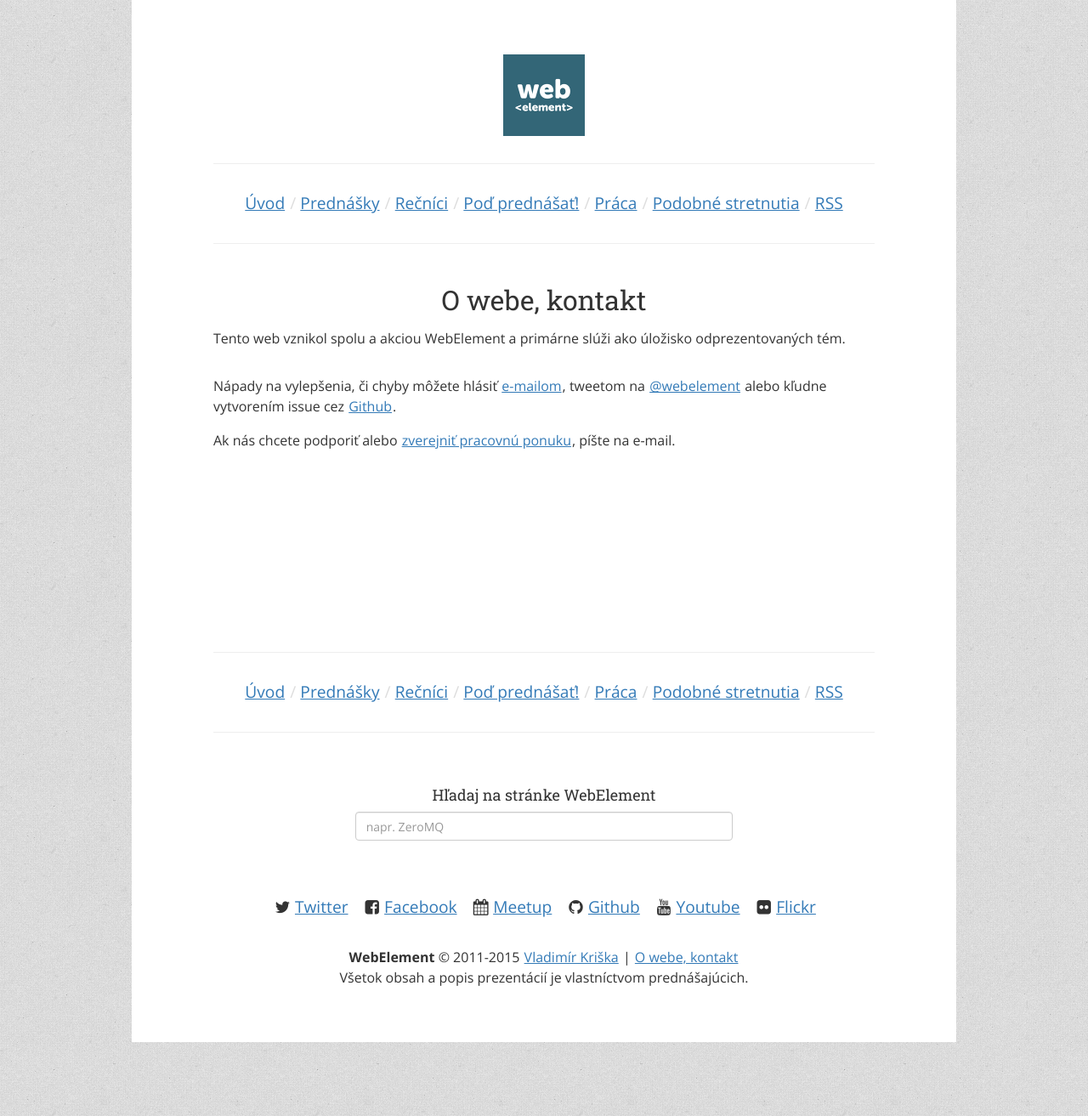
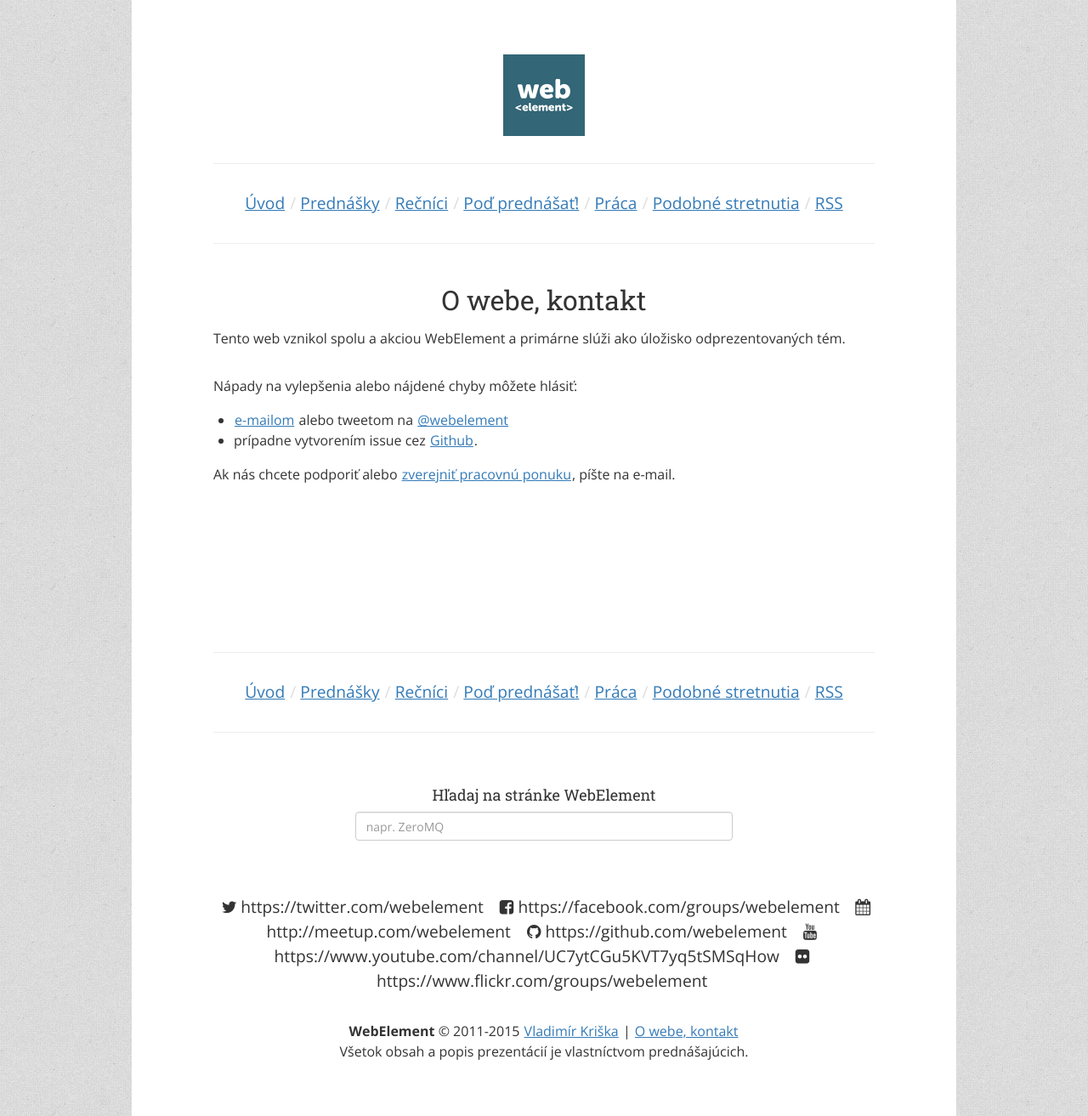
Before and after one commit to ujovlado/webelement-sk, a Jekyll site: the page built from o.md, in a window 1280 px wide. Shown: the whole page at 85% size. Built offline with Jekyll 4.4.1, drawn with Linux system fonts in a browser that asks for light colours.

Commit message:
Improved about page, config

```diff
--- a/_config.yml
+++ b/_config.yml
@@ -6,13 +6,21 @@
 baseurl: ""
 url: "http://webelement.sk"
 
-links:
+anchors:
   github: '<a href="https://github.com/webelement" target="_blank">Github</a>'
   twitter: '<a href="https://twitter.com/webelement" target="_blank">Twitter</a>'
   facebook: '<a href="https://facebook.com/groups/webelement" target="_blank">Facebook</a>'
   youtube: '<a href="https://www.youtube.com/channel/UC7ytCGu5KVT7yq5tSMSqHow" target="_blank">Youtube</a>'
   flickr: '<a href="https://www.flickr.com/groups/webelement" target="_blank">Flickr</a>'
-  meetup: '<a href="http://meetup.com/webelement/" target="_blank">Meetup</a>'
+  meetup: '<a href="http://meetup.com/webelement" target="_blank">Meetup</a>'
+
+links:
+  twitter: https://twitter.com/webelement
+  github: https://github.com/webelement
+  facebook: https://facebook.com/groups/webelement
+  youtube: https://www.youtube.com/channel/UC7ytCGu5KVT7yq5tSMSqHow
+  flickr: https://www.flickr.com/groups/webelement
+  meetup: http://meetup.com/webelement
 
 timezone: "Europe/Bratislava"
 
--- a/o.md
+++ b/o.md
@@ -10,7 +10,9 @@
 
 Tento web vznikol spolu a akciou WebElement a primárne slúži ako úložisko odprezentovaných tém.
 
-Nápady na vylepšenia, či chyby môžete hlásiť [e-mailom](mailto:{{ site.email }}), tweetom na [@webelement](https://twitter.com/webelement)
-alebo kľudne vytvorením issue cez [Github](https://github.com/webelement/webelement.github.io/issues).
+Nápady na vylepšenia alebo nájdené chyby môžete hlásiť:
 
-Ak nás chcete podporiť alebo [zverejniť pracovnú ponuku](https://gist.github.com/ujovlado/84a4634c7efb2bdc47bd), píšte na e-mail.
+- [e-mailom](mailto:{{ site.email }}) alebo tweetom na [@webelement]({{ site.links.twitter }}){:target="_blank"}
+- prípadne vytvorením issue cez [Github](https://github.com/webelement/webelement.github.io/issues/new){:target="_blank"}.
+
+Ak nás chcete podporiť alebo [zverejniť pracovnú ponuku](https://gist.github.com/ujovlado/84a4634c7efb2bdc47bd){:target="_blank"}, píšte na e-mail.
```
